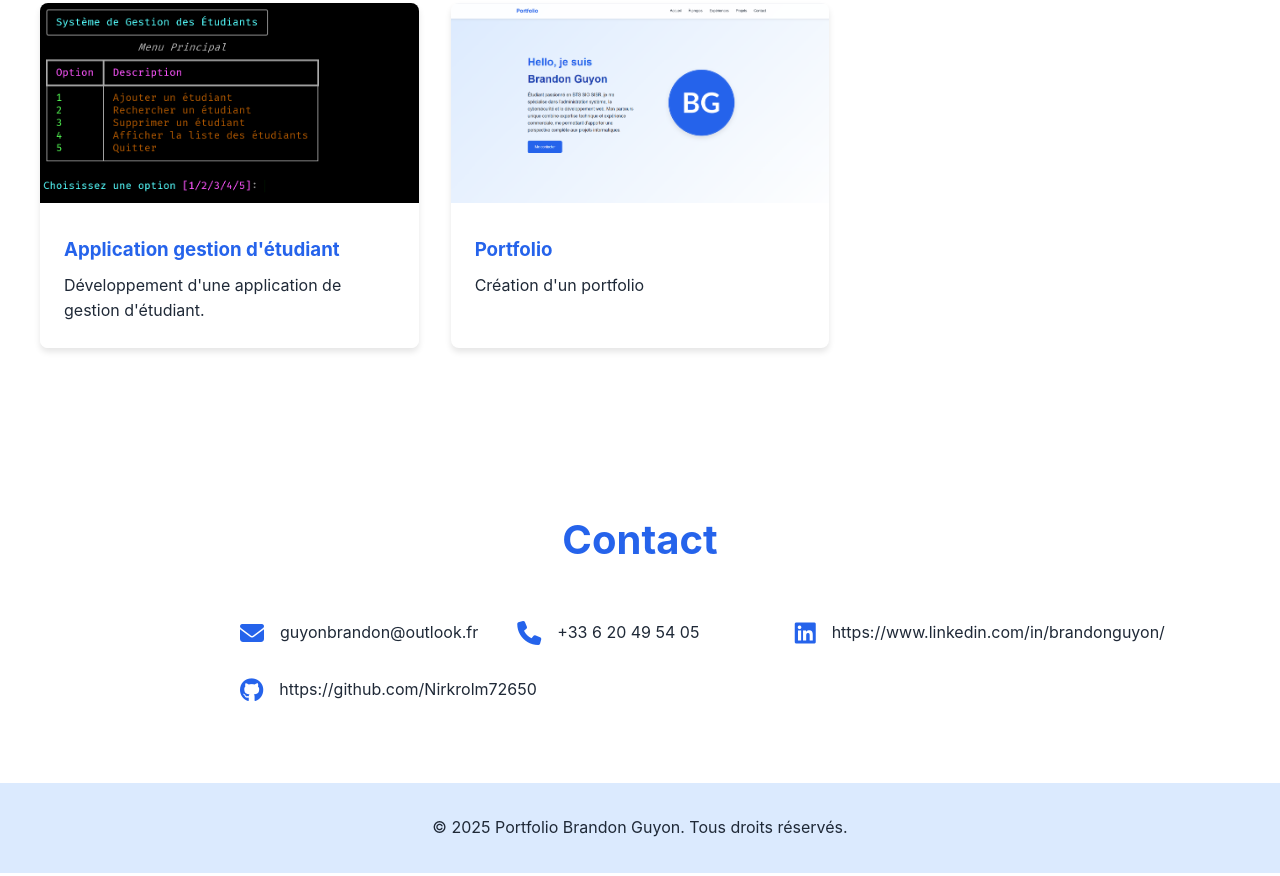
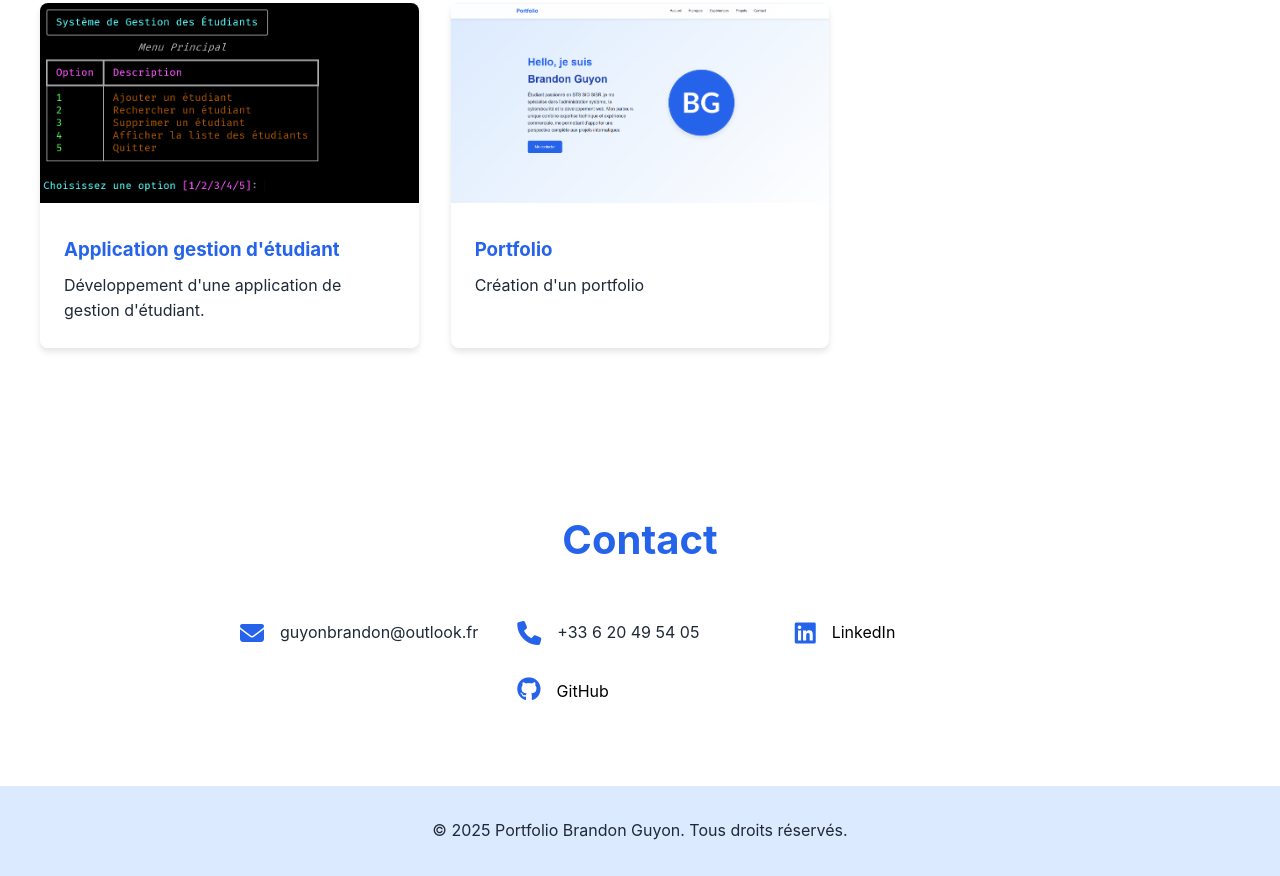
Before and after one commit to Nirkrolm72650/portfolio, a plain HTML site: page index.html in a window 1280 px wide. Shown: the part 3568-4444 px from the top of the page. Drawn offline with Linux system fonts and the light colour scheme.

Commit message:
Changement nom liens section contact

```diff
--- a/index.html
+++ b/index.html
@@ -138,11 +138,11 @@
                 </div>
                 <div class="contact-item">
                     <i class="fab fa-linkedin"></i>
-                    <p>https://www.linkedin.com/in/brandonguyon/</p>
+                    <a href="https://www.linkedin.com/in/brandonguyon/">LinkedIn</p>
                 </div>
                 <div class="contact-item">
                     <i class="fab fa-github"></i>
-                    <p>https://github.com/Nirkrolm72650</p>
+                    <a href="https://github.com/Nirkrolm72650">GitHub</a>
                 </div>
             </div>
         </div>
--- a/style.css
+++ b/style.css
@@ -406,6 +406,11 @@ h2 {
     color: var(--primary-color);
 }
 
+.contact-item a {
+    text-decoration: none;
+    color: black;
+}
+
 /* Footer */
 footer {
     text-align: center;
```
